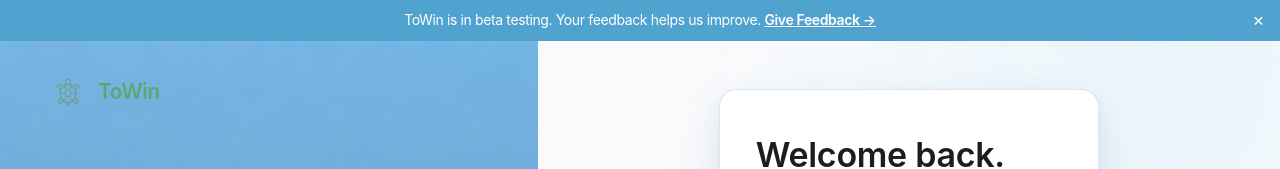
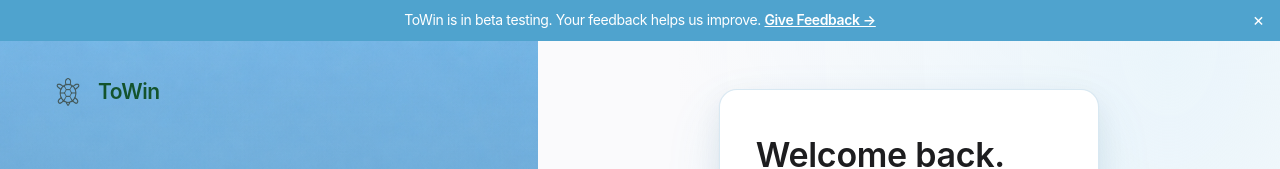
Before and after one commit to Harsha-anbu-g/Towin, a React (Vite) app in the folder frontend/: page /login in a window 1280 px wide. Shown: the top 169 px of the page. Built offline with nearby package versions, Linux system fonts and the light colour scheme; no server answers.

Commit message:
fix: dark forest green logo and ToWin wordmark on login and register hero

```diff
--- a/frontend/src/pages/Login.jsx
+++ b/frontend/src/pages/Login.jsx
@@ -41,9 +41,9 @@ function HeroPanel() {
         display: 'flex', alignItems: 'center', gap: '10px',
         textDecoration: 'none',
       }}>
-        <img src="/tortoise-logo-alpha.png" alt="ToWin logo" style={{ width: 40, height: 40, objectFit: 'contain', filter: 'brightness(0) saturate(100%) invert(62%) sepia(15%) saturate(713%) hue-rotate(93deg) brightness(91%) contrast(90%)' }} />
+        <img src="/tortoise-logo-alpha.png" alt="ToWin logo" style={{ width: 40, height: 40, objectFit: 'contain', filter: 'brightness(0) invert(1) sepia(1) saturate(4) hue-rotate(100deg) brightness(0.33)' }} />
         <p style={{
-          fontSize: '21px', fontWeight: 600, color: '#5FA670', letterSpacing: '-0.374px',
+          fontSize: '21px', fontWeight: 600, color: '#14532d', letterSpacing: '-0.374px',
           fontFamily: '-apple-system, "SF Pro Display", system-ui, sans-serif',
           margin: 0,
         }}>
--- a/frontend/src/pages/Register.jsx
+++ b/frontend/src/pages/Register.jsx
@@ -160,9 +160,9 @@ function HeroPanel() {
         display: 'flex', alignItems: 'center', gap: '10px',
         textDecoration: 'none',
       }}>
-        <img src="/tortoise-logo-alpha.png" alt="ToWin logo" style={{ width: 40, height: 40, objectFit: 'contain', filter: 'brightness(0) invert(1) sepia(1) saturate(3) hue-rotate(100deg) brightness(0.09)' }} />
+        <img src="/tortoise-logo-alpha.png" alt="ToWin logo" style={{ width: 40, height: 40, objectFit: 'contain', filter: 'brightness(0) invert(1) sepia(1) saturate(4) hue-rotate(100deg) brightness(0.33)' }} />
         <p style={{
-          fontSize: '21px', fontWeight: 600, color: '#5FA670', letterSpacing: '-0.374px',
+          fontSize: '21px', fontWeight: 600, color: '#14532d', letterSpacing: '-0.374px',
           fontFamily: '-apple-system, "SF Pro Display", system-ui, sans-serif',
           margin: 0,
         }}>ToWin</p>
```
